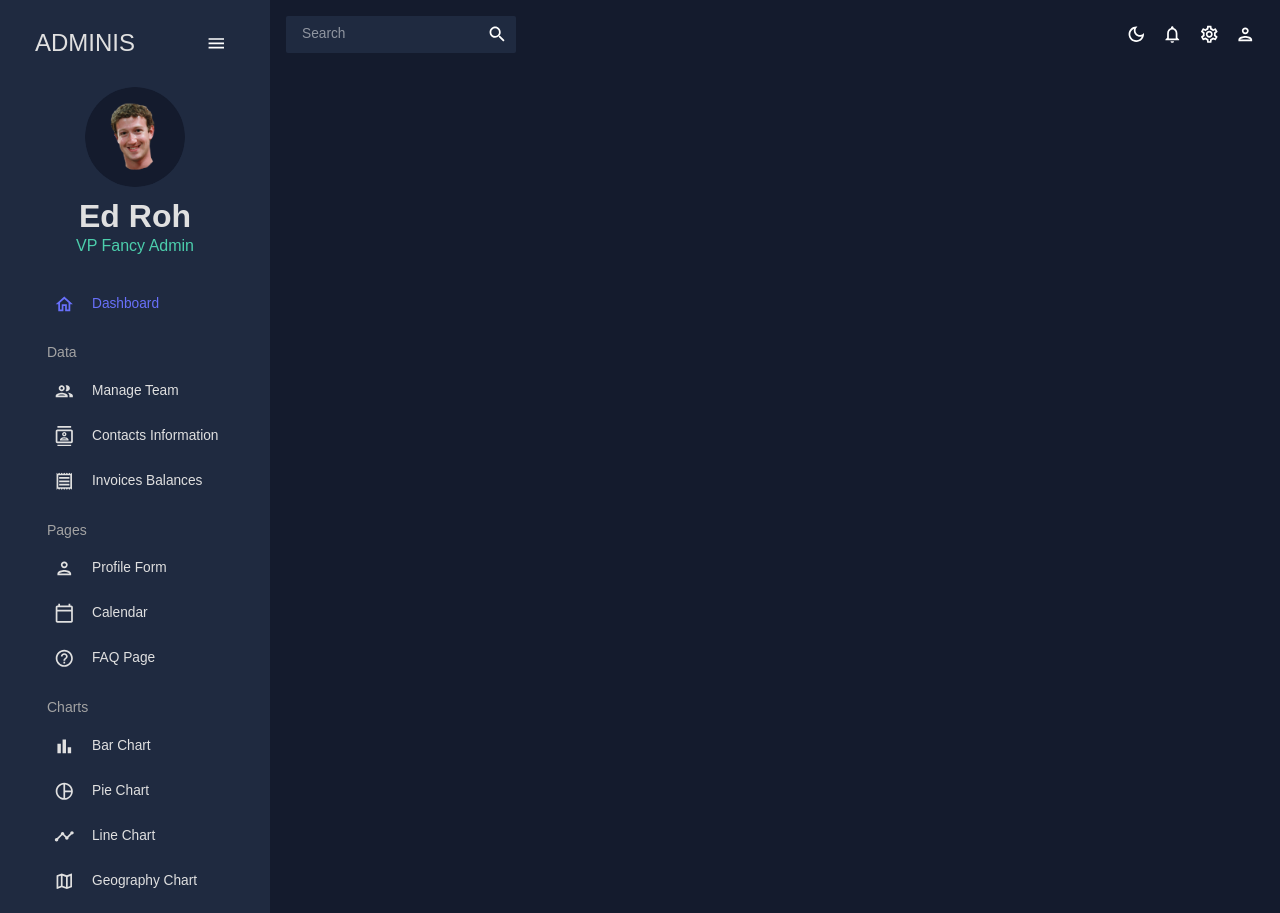
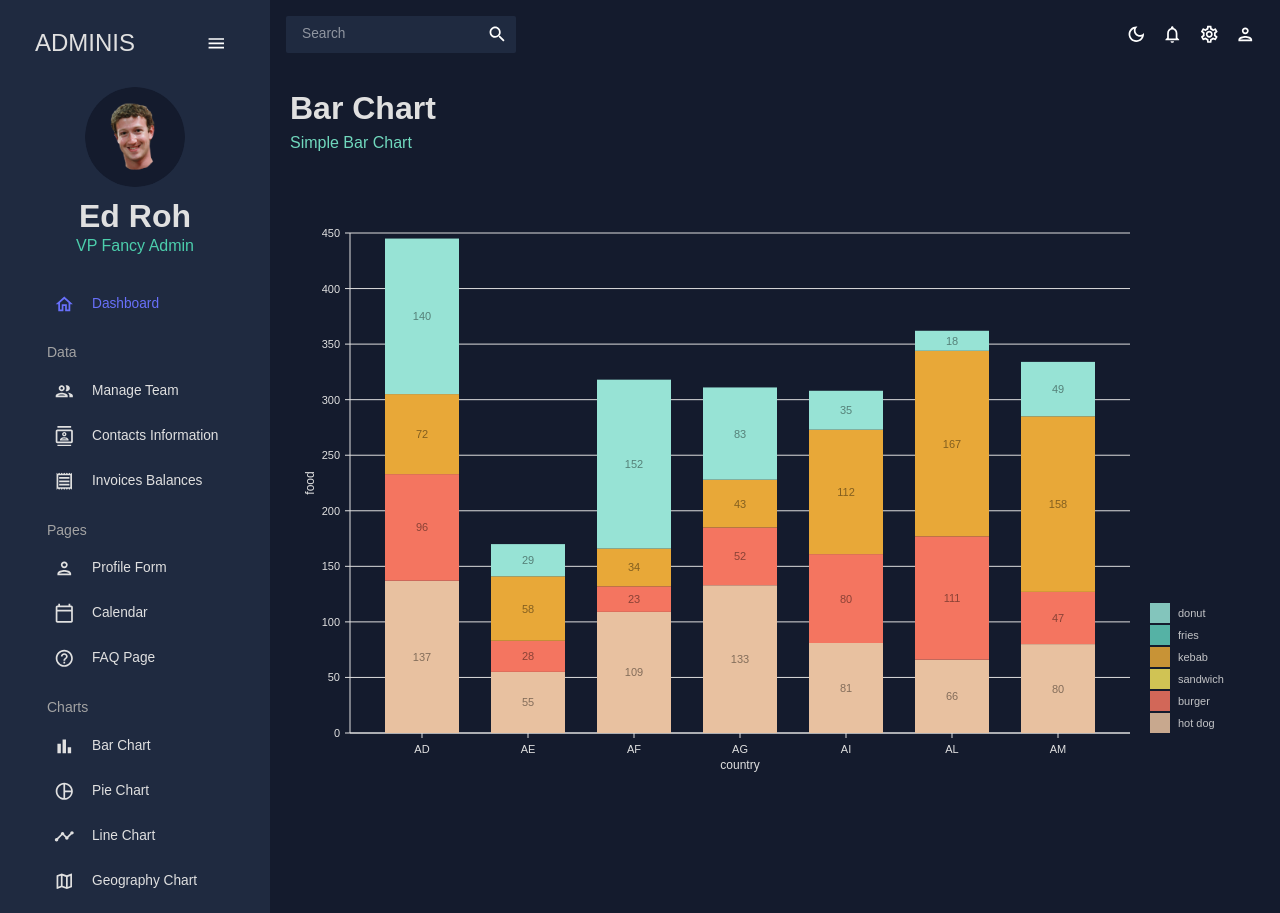
Before and after one commit to ni9iri/mui-admin-dashboard, a React (Vite) app: page /bar in a window 1280 px wide. Built offline with nearby package versions, Linux system fonts and the light colour scheme; the HTML template or start-up script is replaced by a standard one.

Commit message:
Pie chart added

```diff
--- a/src/App.jsx
+++ b/src/App.jsx
@@ -7,10 +7,10 @@
 import Team from "./scenes/team";
 import Invoices from "./scenes/invoices";
 import Contacts from "./scenes/contacts";
-// import Bar from "./scenes/bar";
+import Bar from "./scenes/bar";
 import Form from "./scenes/form";
 // import Line from "./scenes/line";
-// import Pie from "./scenes/pie";
+import Pie from "./scenes/pie";
 import FAQ from "./scenes/faq";
 // import Geography from "./scenes/geography";
 import Calendar from "./scenes/calendar";
@@ -34,10 +34,10 @@
               <Route path="/team" element={<Team />} />
               <Route path="/invoices" element={<Invoices />} />
               <Route path="/contacts" element={<Contacts />} />
-              {/* <Route path="/bar" element={<Bar />} /> */}
+              <Route path="/bar" element={<Bar />} />
               <Route path="/form" element={<Form />} />
               {/* <Route path="/line" element={<Line />} /> */}
-              {/* <Route path="/pie" element={<Pie />} /> */}
+              <Route path="/pie" element={<Pie />} />
               <Route path="/faq" element={<FAQ />} />
               {/* <Route path="/geography" element={<Geography />} /> */}
               <Route path="/calendar" element={<Calendar />} />
--- /dev/null
+++ b/src/components/BarChart.jsx
@@ -0,0 +1,159 @@
+import React from 'react'
+import { useTheme } from '@mui/material'
+import { ResponsiveBar } from '@nivo/bar'
+import { tokens } from '../theme'
+import { mockBarData as data }  from '../data/mockData'
+
+
+function BarChart({isDashboard = false}) {
+    const theme = useTheme()
+    const colors = tokens(theme.palette.mode)
+  return (
+    <ResponsiveBar
+        data={data}
+        theme={{
+            axis:{
+                domain: {
+                    line: {
+                        stroke: colors.grey[100]
+                    }
+                },
+                legend: {
+                    text: {
+                        fill: colors.grey[100]
+                    }
+                },
+                ticks: {
+                    line: {
+                        stroke: colors.grey[100],
+                        strokeWidth: 1
+                    },
+                    text: {
+                        fill: colors.grey[100]
+                    }
+                }
+            },
+            legends: {
+                text: {
+                    fill: colors.grey[100]
+                }
+            }
+        }}
+        keys={[
+            'hot dog',
+            'burger',
+            'sandwich',
+            'kebab',
+            'fries',
+            'donut'
+        ]}
+        indexBy="country"
+        margin={{ top: 50, right: 130, bottom: 50, left: 60 }}
+        padding={0.3}
+        valueScale={{ type: 'linear' }}
+        indexScale={{ type: 'band', round: true }}
+        colors={{ scheme: 'nivo' }}
+        defs={[
+            {
+                id: 'dots',
+                type: 'patternDots',
+                background: 'inherit',
+                color: '#38bcb2',
+                size: 4,
+                padding: 1,
+                stagger: true
+            },
+            {
+                id: 'lines',
+                type: 'patternLines',
+                background: 'inherit',
+                color: '#eed312',
+                rotation: -45,
+                lineWidth: 6,
+                spacing: 10
+            }
+        ]}
+        fill={[
+            {
+                match: {
+                    id: 'fries'
+                },
+                id: 'dots'
+            },
+            {
+                match: {
+                    id: 'sandwich'
+                },
+                id: 'lines'
+            }
+        ]}
+        borderColor={{
+            from: 'color',
+            modifiers: [
+                [
+                    'darker',
+                    1.6
+                ]
+            ]
+        }}
+        axisTop={null}
+        axisRight={null}
+        axisBottom={{
+            tickSize: 5,
+            tickPadding: 5,
+            tickRotation: 0,
+            legend: isDashboard ? undefined :'country',
+            legendPosition: 'middle',
+            legendOffset: 32
+        }}
+        axisLeft={{
+            tickSize: 5,
+            tickPadding: 5,
+            tickRotation: 0,
+            legend: isDashboard ? undefined :'food',
+            legendPosition: 'middle',
+            legendOffset: -40
+        }}
+        labelSkipWidth={12}
+        labelSkipHeight={12}
+        labelTextColor={{
+            from: 'color',
+            modifiers: [
+                [
+                    'darker',
+                    1.6
+                ]
+            ]
+        }}
+        legends={[
+            {
+                dataFrom: 'keys',
+                anchor: 'bottom-right',
+                direction: 'column',
+                justify: false,
+                translateX: 120,
+                translateY: 0,
+                itemsSpacing: 2,
+                itemWidth: 100,
+                itemHeight: 20,
+                itemDirection: 'left-to-right',
+                itemOpacity: 0.85,
+                symbolSize: 20,
+                effects: [
+                    {
+                        on: 'hover',
+                        style: {
+                            itemOpacity: 1
+                        }
+                    }
+                ]
+            }
+        ]}
+        role="application"
+        ariaLabel="Nivo bar chart demo"
+        barAriaLabel={e=>e.id+": "+e.formattedValue+" in country: "+e.indexValue}
+    />
+  )
+}
+
+export default BarChart
--- /dev/null
+++ b/src/components/PieChart.jsx
@@ -0,0 +1,112 @@
+import { useTheme } from "@mui/material";
+import React from "react";
+import { tokens } from "../theme";
+import { mockPieData as data } from "../data/mockData";
+import { ResponsivePie } from "@nivo/pie";
+
+function PieChart() {
+  const theme = useTheme();
+  const colors = tokens(theme.palette.mode);
+
+  return (
+    <ResponsivePie
+      data={data}
+      theme={{
+        axis: {
+            domain: {
+                line: {
+                    stroke: colors.grey[100]
+                }
+            },
+            legend: {
+                text: {
+                    fill: colors.grey[100]
+                }
+            },
+            ticks: {
+                line: {
+                    stroke: colors.grey[100],
+                    strokeWidth: 1
+                },
+                text: {
+                    fill: colors.grey[100]
+                }
+            }
+        },
+        legends: {
+            text: {
+                fill: colors.grey[100]
+            }
+        }
+      }}
+      margin={{ top: 40, right: 80, bottom: 80, left: 80 }}
+      innerRadius={0.5}
+      padAngle={0.7}
+      cornerRadius={3}
+      activeOuterRadiusOffset={8}
+      borderWidth={1}
+      borderColor={{
+        from: "color",
+        modifiers: [["darker", 0.2]],
+      }}
+      arcLinkLabelsSkipAngle={10}
+      arcLinkLabelsTextColor={colors.grey[100]}
+      arcLinkLabelsThickness={2}
+      arcLinkLabelsColor={{ from: "color" }}
+      enableArcLabels={false}
+      arcLabelsSkipAngle={10}
+      arcLabelsTextColor={{
+        from: "color",
+        modifiers: [["darker", 2]],
+      }}
+      defs={[
+        {
+          id: "dots",
+          type: "patternDots",
+          background: "inherit",
+          color: "rgba(255, 255, 255, 0.3)",
+          size: 4,
+          padding: 1,
+          stagger: true,
+        },
+        {
+          id: "lines",
+          type: "patternLines",
+          background: "inherit",
+          color: "rgba(255, 255, 255, 0.3)",
+          rotation: -45,
+          lineWidth: 6,
+          spacing: 10,
+        },
+      ]}
+
+      legends={[
+        {
+          anchor: "bottom",
+          direction: "row",
+          justify: false,
+          translateX: 0,
+          translateY: 56,
+          itemsSpacing: 0,
+          itemWidth: 100,
+          itemHeight: 18,
+          itemTextColor: "#999",
+          itemDirection: "left-to-right",
+          itemOpacity: 1,
+          symbolSize: 18,
+          symbolShape: "circle",
+          effects: [
+            {
+              on: "hover",
+              style: {
+                itemTextColor: "#000",
+              },
+            },
+          ],
+        },
+      ]}
+    />
+  );
+}
+
+export default PieChart;
--- /dev/null
+++ b/src/scenes/bar/index.jsx
@@ -0,0 +1,16 @@
+import BarChart from "../../components/BarChart";
+import Header from "../../components/Header";
+import { Box } from "@mui/material";
+
+const Bar = () => {
+  return (
+    <Box m="20px">
+      <Header title="Bar Chart" subtitle="Simple Bar Chart"/>
+      <Box height="75vh">
+        <BarChart />
+      </Box>
+    </Box>
+  );
+};
+
+export default Bar;
--- /dev/null
+++ b/src/scenes/pie/index.jsx
@@ -0,0 +1,16 @@
+import PieChart from "../../components/PieChart";
+import Header from "../../components/Header";
+import { Box } from "@mui/material";
+
+const Pie = () => {
+  return (
+    <Box m="20px">
+      <Header title="Pie Chart" subtitle="Simple Pie Chart"/>
+      <Box height="75vh">
+        <PieChart />
+      </Box>
+    </Box>
+  );
+};
+
+export default Pie;
```
